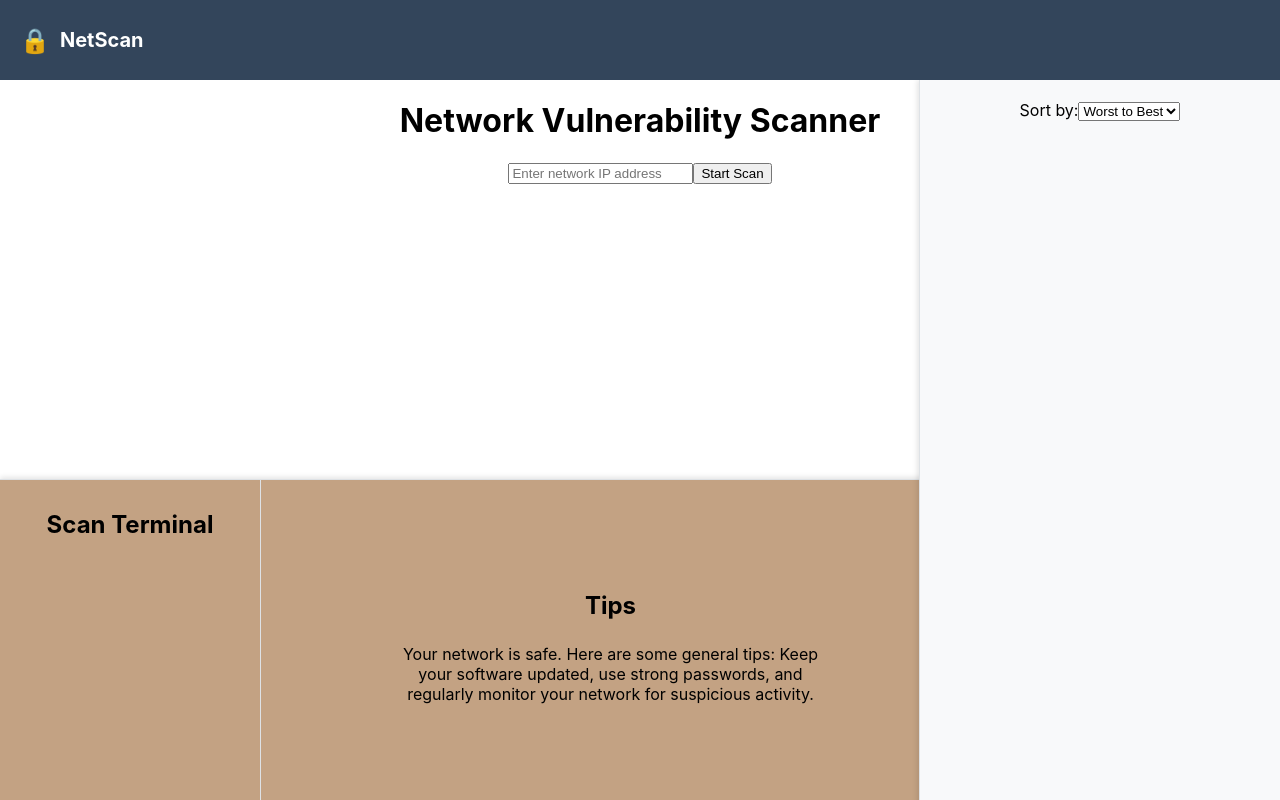
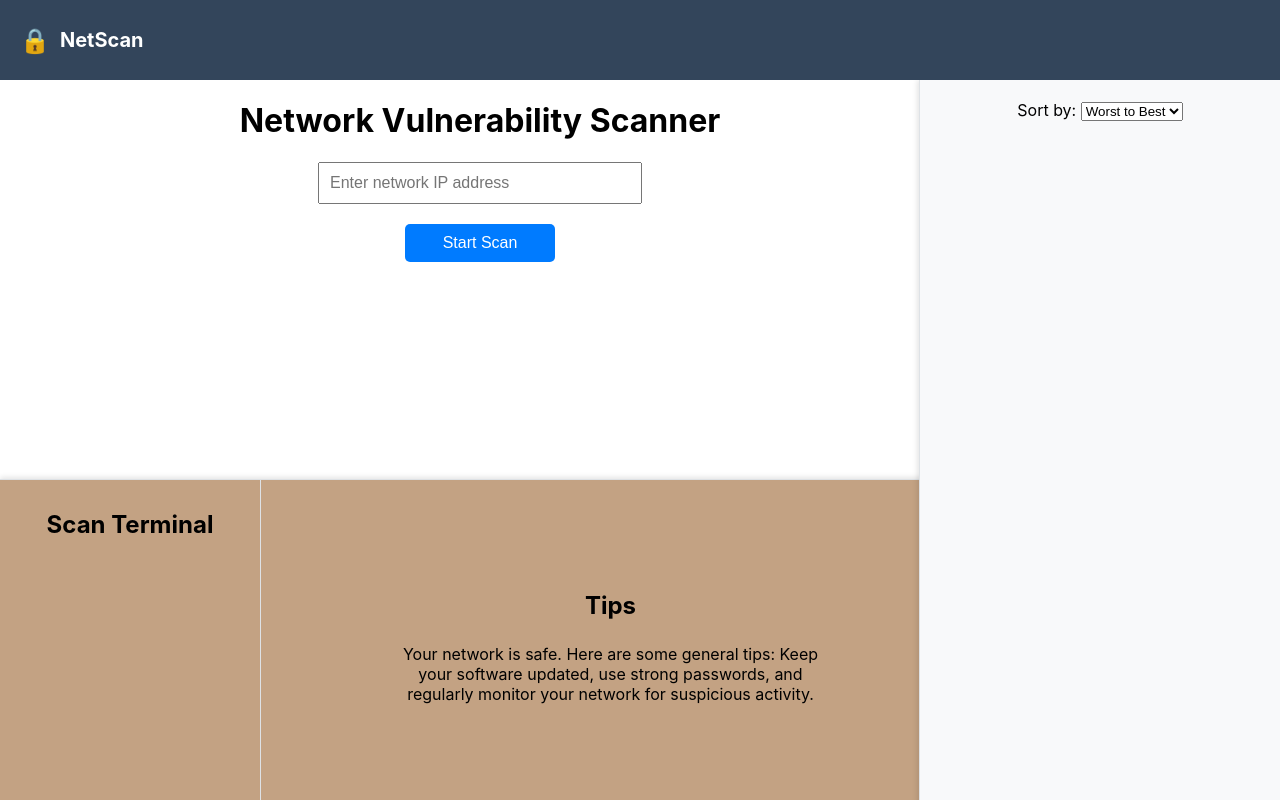
Before and after one commit to cookster00/network-project, a React (Create React App) app in the folder frontend/: page / in a window 1280 px wide. Built offline with nearby package versions, Linux system fonts and the light colour scheme; the HTML template or start-up script is replaced by a standard one.

Commit message:
Final formating finishing touches and add progress meter

```diff
--- a/frontend/public/index.html
+++ b/frontend/public/index.html
@@ -7,37 +7,14 @@
     <meta name="theme-color" content="#000000" />
     <meta
       name="description"
-      content="Web site created using create-react-app"
+      content="NetScan - Network Vulnerability Scanner"
     />
     <link rel="apple-touch-icon" href="%PUBLIC_URL%/logo192.png" />
-    <!--
-      manifest.json provides metadata used when your web app is installed on a
-      user's mobile device or desktop. See https://developers.google.com/web/fundamentals/web-app-manifest/
-    -->
     <link rel="manifest" href="%PUBLIC_URL%/manifest.json" />
-    <!--
-      Notice the use of %PUBLIC_URL% in the tags above.
-      It will be replaced with the URL of the `public` folder during the build.
-      Only files inside the `public` folder can be referenced from the HTML.
-
-      Unlike "/favicon.ico" or "favicon.ico", "%PUBLIC_URL%/favicon.ico" will
-      work correctly both with client-side routing and a non-root public URL.
-      Learn how to configure a non-root public URL by running `npm run build`.
-    -->
-    <title>React App</title>
+    <title>🔒 NetScan</title>
   </head>
   <body>
     <noscript>You need to enable JavaScript to run this app.</noscript>
     <div id="root"></div>
-    <!--
-      This HTML file is a template.
-      If you open it directly in the browser, you will see an empty page.
-
-      You can add webfonts, meta tags, or analytics to this file.
-      The build step will place the bundled scripts into the <body> tag.
-
-      To begin the development, run `npm start` or `yarn start`.
-      To create a production bundle, use `npm run build` or `yarn build`.
-    -->
   </body>
 </html>
--- a/frontend/src/App.css
+++ b/frontend/src/App.css
@@ -40,6 +40,26 @@
 
 .score-visualization {
   margin-top: 20px;
+  width: 75%; /* Adjust width to take up 3/4 of the page */
+  max-width: 600px; /* Set a maximum width for the progress bar */
+}
+
+.progress-bar {
+  width: 100%; /* Adjust width to take up the full available space */
+  background-color: #e0e0e0;
+  border-radius: 25px;
+  overflow: hidden;
+  margin: 0 auto;
+  box-shadow: 0 2px 5px rgba(0, 0, 0, 0.1);
+}
+
+.progress {
+  height: 30px;
+  text-align: center;
+  line-height: 30px;
+  color: white;
+  font-weight: bold;
+  transition: width 0.5s ease-in-out;
 }
 
 @media (max-width: 768px) {
@@ -47,3 +67,42 @@
     width: 100%;
   }
 }
+
+.content {
+  display: flex;
+  flex-direction: column;
+  align-items: center;
+  justify-content: center;
+  margin-right: 25%; /* Add margin to the right to avoid overlap with the vulnerability list */
+}
+
+input[type="text"] {
+  width: 300px;
+  padding: 10px;
+  font-size: 16px;
+  margin-bottom: 20px;
+}
+
+button {
+  width: 150px;
+  padding: 10px;
+  font-size: 16px;
+  margin-bottom: 20px;
+}
+
+button:disabled {
+  background-color: #ccc;
+  cursor: not-allowed;
+}
+
+button:not(:disabled) {
+  background-color: #007bff;
+  color: white;
+  border: none;
+  border-radius: 5px;
+  cursor: pointer;
+}
+
+button:not(:disabled):hover {
+  background-color: #0056b3;
+}
--- a/frontend/src/App.js
+++ b/frontend/src/App.js
@@ -116,7 +116,11 @@ function App() {
         {scanCompleted && results && (
           <div className="score-visualization">
             <h2>Network Security Score</h2>
-            <p>{results.score}</p>
+            <div className="progress-bar">
+              <div className="progress" style={{ width: `${results.score}%`, backgroundColor: results.score >= 80 ? '#4caf50' : results.score >= 65 ? '#ffcc00' : '#ff4d4d' }}>
+                {results.score}%
+              </div>
+            </div>
           </div>
         )}
       </div>
--- a/frontend/src/Components/VulnerabilityList.js
+++ b/frontend/src/Components/VulnerabilityList.js
@@ -29,7 +29,7 @@ const VulnerabilityList = ({ vulnerabilities }) => {
   return (
     <div className="vulnerability-list">
       <div className="sort-controls">
-        <label htmlFor="sortOrder">Sort by:</label>
+        <label htmlFor="sortOrder">Sort by: </label>
         <select id="sortOrder" value={sortOrder} onChange={handleSortOrderChange}>
           <option value="worst-to-best">Worst to Best</option>
           <option value="best-to-worst">Best to Worst</option>
```
Also changed, not shown: frontend/public/manifest.json.
